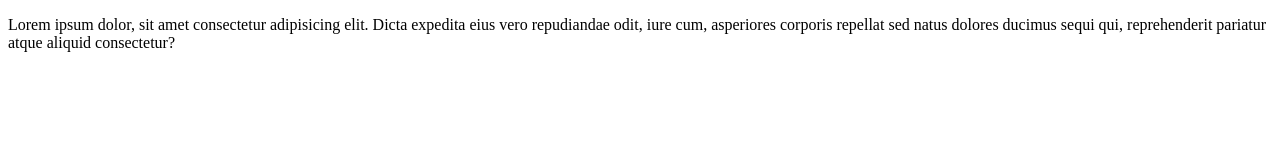
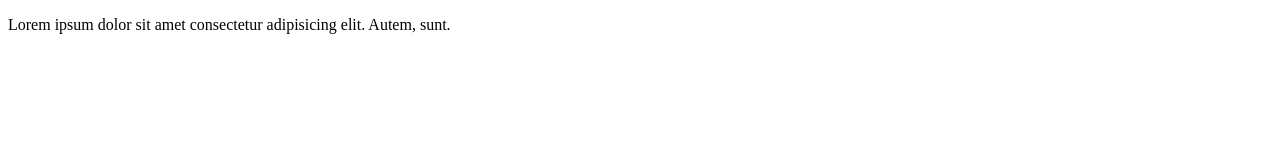
Before and after one commit to htmlcsscourse/test_17052021, a plain HTML site: page index.html in a window 1280 px wide. Drawn offline with Linux system fonts and the light colour scheme.

Commit message:
Update index.html

```diff
--- a/index.html
+++ b/index.html
@@ -8,7 +8,9 @@
 </head>
 <body>
     <div class="header">
-        <p class="header__text">Lorem ipsum dolor, sit amet consectetur adipisicing elit. Dicta expedita eius vero repudiandae odit, iure cum, asperiores corporis repellat sed natus dolores ducimus sequi qui, reprehenderit pariatur atque aliquid consectetur?</p>
+        <p>
+            Lorem ipsum dolor sit amet consectetur adipisicing elit. Autem, sunt.
+        </p>
     </div>
 </body>
 </html>
```
